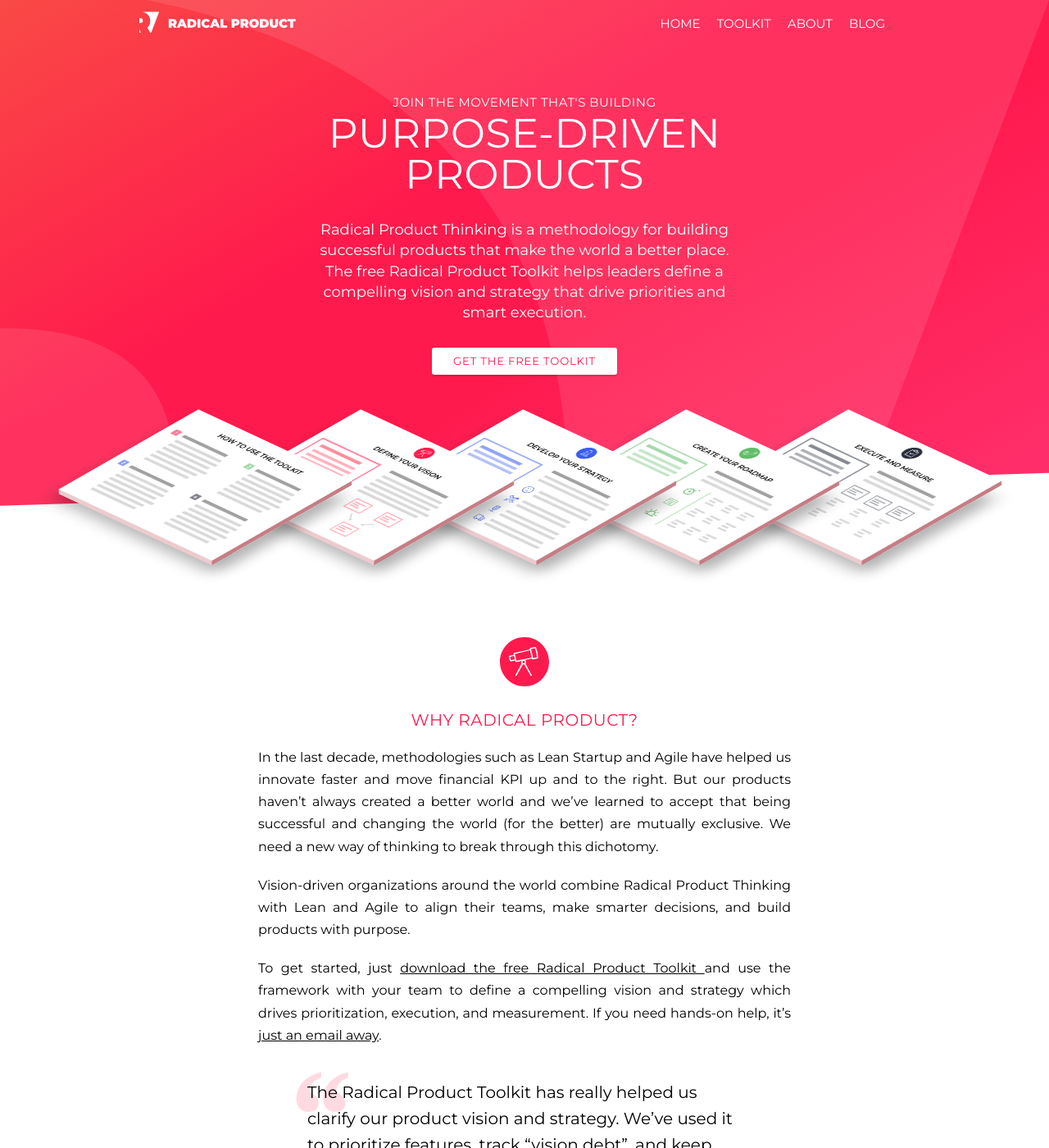
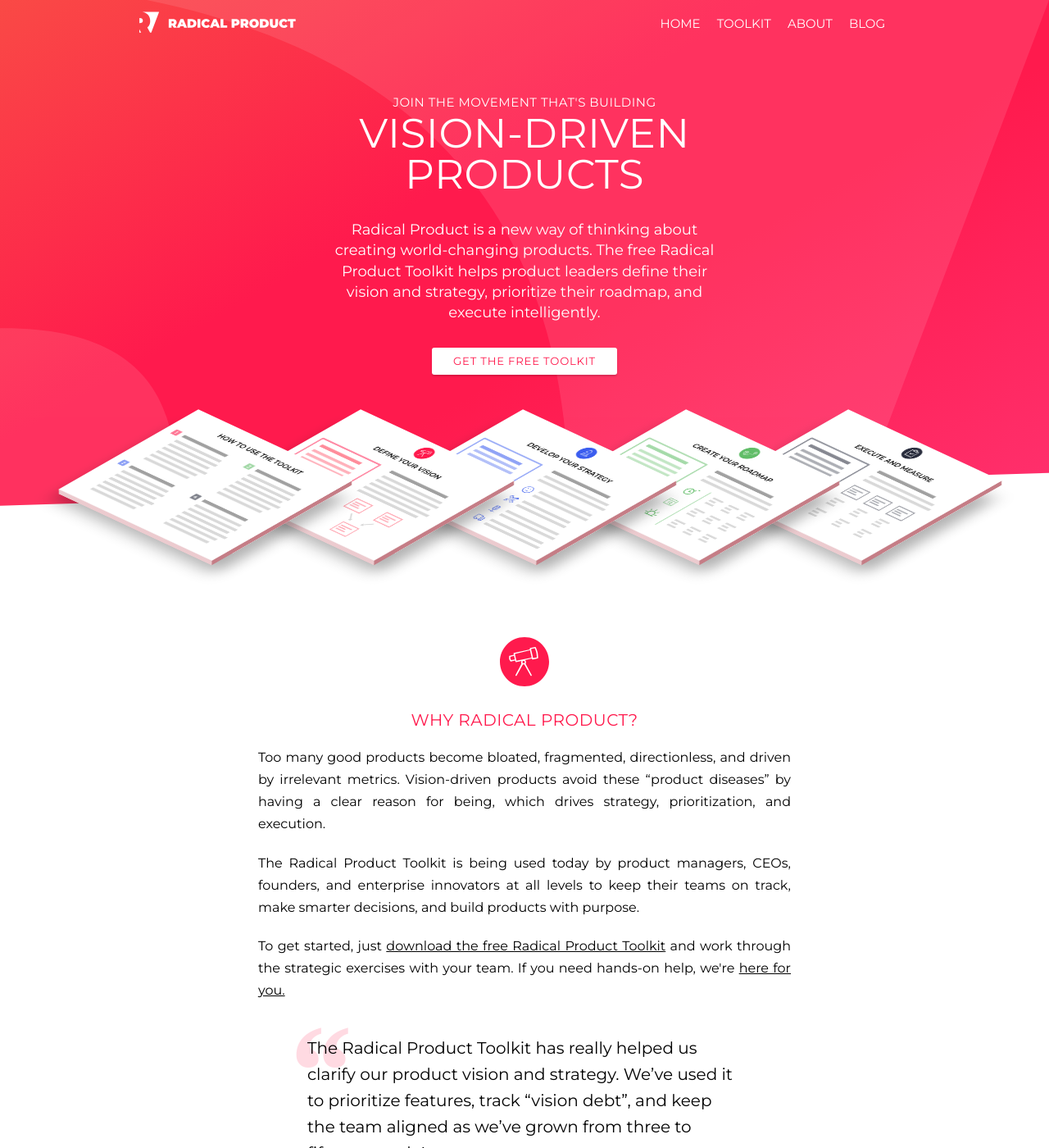
Before and after one commit to qq7te/radical-product, a Jekyll site: the page built from src/index.html, in a window 1280 px wide and 1400 px high. Shown: the whole window at 82% size. Built offline with Jekyll 4.4.1, drawn with Linux system fonts in a browser that asks for light colours; some of the changed text lies outside the part shown.

Commit message:
reverted some lines in the index page and remove the future events part

```diff
--- a/src/index.html
+++ b/src/index.html
@@ -10,10 +10,11 @@
     <div class="container">
         {% include nav.html %}
         <div class="container container--tight">
-            <h1 class="headline"><span class="headline__sub">Join the movement that's building</span> purpose-driven
+            <h1 class="headline"><span class="headline__sub">Join the movement that's building</span> vision-driven
                 products</h1>
-            <p>Radical Product Thinking is a methodology for building successful products that make the world a better place.
-                The free Radical Product Toolkit helps leaders define a compelling vision and strategy that drive priorities and smart execution.</p>
+            <p>Radical Product is a new way of thinking about creating world-changing products. The free Radical Product
+                Toolkit helps product leaders define their vision and strategy, prioritize their roadmap, and execute
+                intelligently.</p>
             <a class="cta" data-action-hook="download-toolkit" href="/toolkit/#download">Get the free toolkit</a>
         </div>
     </div>
@@ -40,21 +41,15 @@
     <div class="container container--content">
         <img class="section-token" src="img/token-vision.svg" alt="">
         <h2 class="section-header">Why Radical Product?</h2>
-        <p>In the last decade, methodologies such as Lean Startup and Agile have helped us innovate faster and move
-            financial KPI up and to the right. But our products haven’t always created a better world and we’ve
-            learned to accept that being successful and changing the world (for the better) are mutually exclusive.
-            We need a new way of thinking to break through this dichotomy.
-        </p>
-        <p>Vision-driven organizations around the world
-            combine Radical Product Thinking with Lean and Agile to align their teams, make smarter decisions, and build products with purpose.
-        </p>
-        <p>
-            To get started, just <a href="#" data-action-hook="download-toolkit">download the free Radical Product Toolkit </a>
-            and use the framework with your team to
-            define a compelling vision and strategy which drives prioritization, execution, and measurement.
-            If you need hands-on help, it’s <a href="mailto:hello@radicalproduct.com">just an email away</a>.
-        </p>
-        <p>
+        <p>Too many good products become bloated, fragmented, directionless, and driven by irrelevant metrics.
+            Vision-driven products avoid these “product diseases” by having a clear reason for being, which drives
+            strategy, prioritization, and execution.</p>
+        <p>The Radical Product Toolkit is being used today by product managers, CEOs, founders, and enterprise
+            innovators at all levels to keep their teams on track, make smarter decisions, and build products with
+            purpose.</p>
+        <p>To get started, just <a href="#" data-action-hook="download-toolkit">download the free Radical Product
+            Toolkit</a> and work through the strategic exercises with your team. If you need hands-on help, we're <a
+                href="#custom-workshops">here for you.</a></p>
         <figure class="testimonial">
             <blockquote>
                 The Radical Product Toolkit has really helped us clarify our product vision and strategy. We’ve used it
@@ -82,17 +77,6 @@
 <section class="content content--secondary bg-overlay bg-overlay--ev top-slice">
     <div class="container container--content">
         <img src="img/token-events.svg" alt="" class="section-token">
-        <h2 class="section-header">Upcoming Events &amp; Workshops</h2>
-        <p>Get practical experience with Radical Product thinking at one of our upcoming workshops and talks:</p>
-        <ol class="events-list">
-
-            <li class="events-list__event">
-                <span class="event-date">September 21-23, 2020</span>
-                <span class="event-title"><a href="https://businessofsoftware.org/speaker/radhika-dutt/">How to Build World-Changing Products by Iterating Less and Achieving More</a></span>
-                <span class="event-location">Business of Software Conference, USA Online</span>
-            </li>
-
-        </ol>
         <h2 class="section-header">Videos from Past Events</h2>
         <ol class="events-list">
 
```
